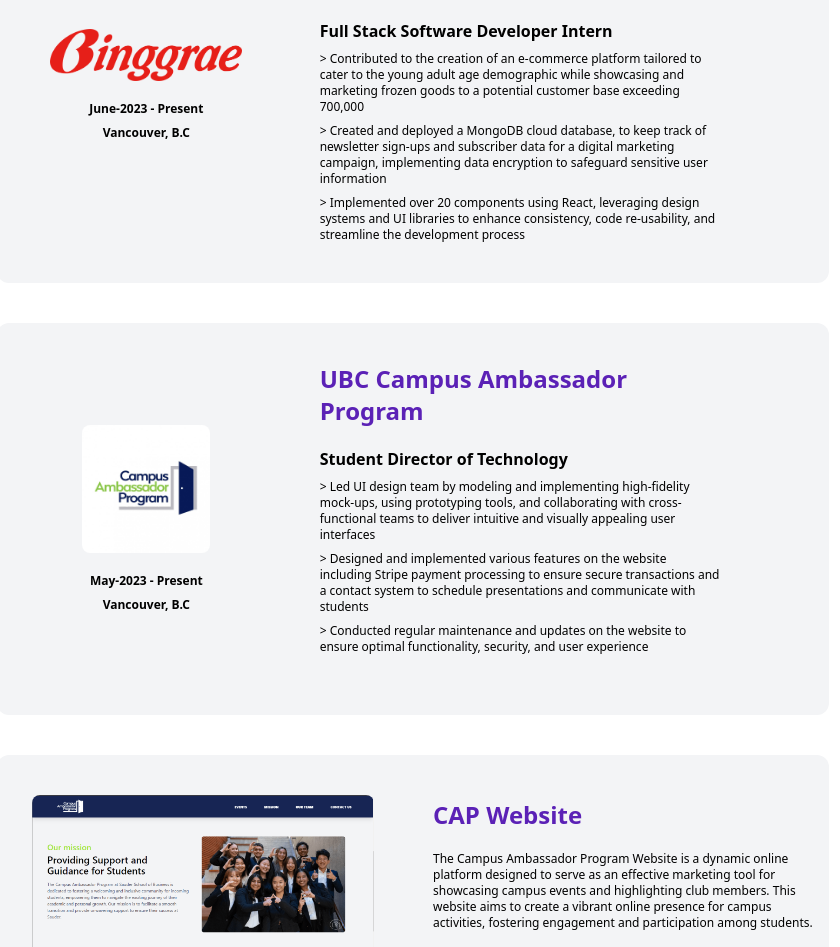
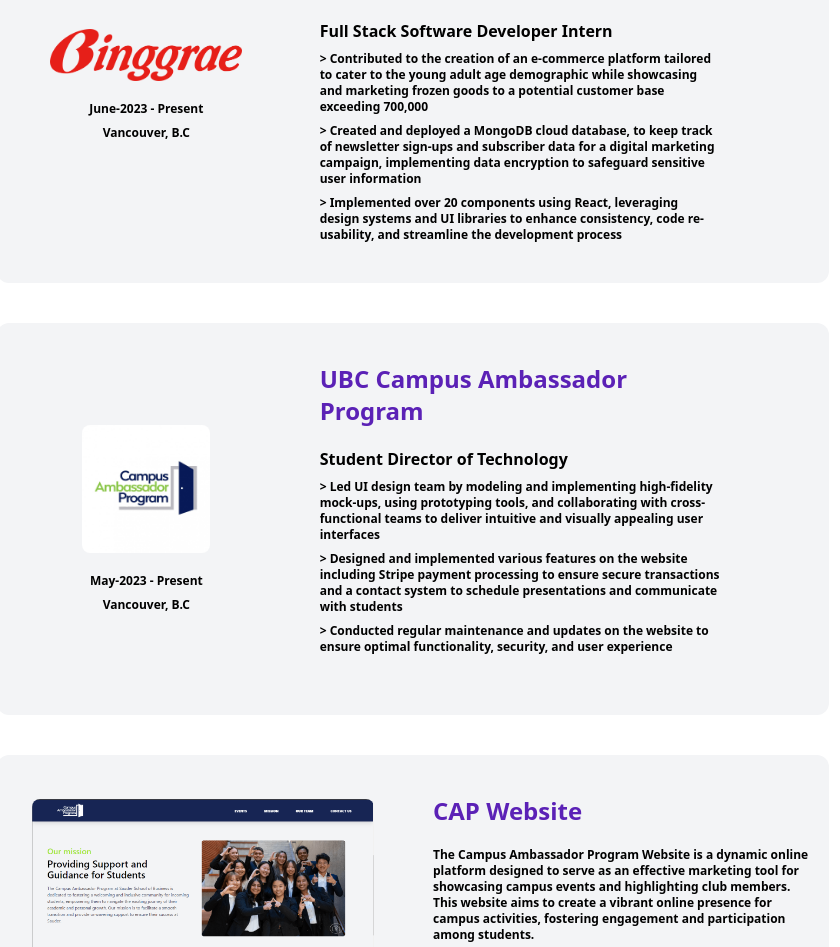
Before and after one commit to Nick-Fong925/NicholasFongPersonalWebsite, a React (Vite) app: page / in a window 1280 px wide. Shown: the part 1305-2252 px from the top of the page, without its empty margins (307-1147 px from the left). Built offline with nearby package versions, Linux system fonts and the light colour scheme.

Commit message:
made font bold

```diff
--- a/src/components/BinggraeWorkExperience.jsx
+++ b/src/components/BinggraeWorkExperience.jsx
@@ -16,11 +16,11 @@
         <div className="md:w-1/2">
           <h2 className="text-2xl font-bold mb-5 text-violet-800">Binggrae</h2>
           <p className="text-black text-m font-bold">Full Stack Software Developer Intern</p>
-          <p className="text-black text-xs mt-2"> {`>`} Contributed to the creation of an e-commerce platform tailored to cater to the young adult age demographic while
+          <p className="text-black text-xs mt-2 font-semibold"> {`>`} Contributed to the creation of an e-commerce platform tailored to cater to the young adult age demographic while
 showcasing and marketing frozen goods to a potential customer base exceeding 700,000</p>
-          <p className="text-black text-xs mt-2"> {`>`} Created and deployed a MongoDB cloud database, to keep track of newsletter sign-ups and subscriber data for a
+          <p className="text-black text-xs mt-2 font-semibold"> {`>`} Created and deployed a MongoDB cloud database, to keep track of newsletter sign-ups and subscriber data for a
 digital marketing campaign, implementing data encryption to safeguard sensitive user information</p>
-          <p className="text-black text-xs mt-2"> {`>`} Implemented over 20 components using React, leveraging design systems and UI libraries to enhance consistency,
+          <p className="text-black text-xs mt-2 font-semibold"> {`>`} Implemented over 20 components using React, leveraging design systems and UI libraries to enhance consistency,
 code re-usability, and streamline the development process</p>
 
 
--- a/src/components/CAPWorkExperience.jsx
+++ b/src/components/CAPWorkExperience.jsx
@@ -13,11 +13,11 @@
         <div className="md:w-1/2">
           <h2 className="text-2xl font-bold mb-5 text-violet-800">UBC Campus Ambassador Program</h2>
           <p className="text-black text-m font-bold">Student Director of Technology</p>
-          <p className="text-black text-xs mt-2"> {`>`} Led UI design team by modeling and implementing high-fidelity mock-ups, using prototyping tools, and
+          <p className="text-black text-xs mt-2 font-semibold"> {`>`} Led UI design team by modeling and implementing high-fidelity mock-ups, using prototyping tools, and
 collaborating with cross-functional teams to deliver intuitive and visually appealing user interfaces</p>
-          <p className="text-black text-xs mt-2"> {`>`} Designed and implemented various features on the website including Stripe payment processing to ensure secure
+          <p className="text-black text-xs mt-2 font-semibold"> {`>`} Designed and implemented various features on the website including Stripe payment processing to ensure secure
 transactions and a contact system to schedule presentations and communicate with students</p>
-          <p className="text-black text-xs mt-2"> {`>`} Conducted regular maintenance and updates on the website to ensure optimal functionality, security, and user
+          <p className="text-black text-xs mt-2 font-semibold"> {`>`} Conducted regular maintenance and updates on the website to ensure optimal functionality, security, and user
 experience</p>
           <div className="flex space-x-4 mt-5 items-center">
 
--- a/src/components/CodingLanguages.jsx
+++ b/src/components/CodingLanguages.jsx
@@ -58,7 +58,7 @@
             }`}
           >
             <img src={languages.logo} alt={languages.name} className="w-6 h-6 md:w-8 md:h-8 mr-2 md:mr-4" />
-            <span className="md:text-xs lg:text-m">{languages.name}</span>
+            <span className="font-bold  md:text-xs lg:text-m">{languages.name}</span>
           </div>
         ))}
       </div>
@@ -75,7 +75,7 @@
             }`}
           >
             <img src={framework.logo} alt={framework.name} className="w-6 h-6 md:w-8 md:h-8 mr-2 md:mr-4" />
-            <span className="md:text-xs lg:text-m">{framework.name}</span>
+            <span className="font-bold md:text-xs lg:text-m">{framework.name}</span>
           </div>
         ))}
       </div>
@@ -92,7 +92,7 @@
             }`}
           >
             <img src={framework.logo} alt={framework.name} className="w-6 h-6 md:w-8 md:h-8 mr-2 md:mr-4" />
-            <span className="md:text-xs lg:text-m">{framework.name}</span>
+            <span className="font-bold  md:text-xs lg:text-m">{framework.name}</span>
           </div>
         ))}
       </div>
@@ -109,7 +109,7 @@
             }`}
           >
             <img src={tool.logo} alt={tool.name} className="w-6 h-6 md:w-8 md:h-8 mr-2 md:mr-4" />
-            <span className="md:text-xs lg:text-m">{tool.name}</span>
+            <span className="font-bold md:text-xs lg:text-m">{tool.name}</span>
           </div>
         ))}
       </div>
--- a/src/components/Project.jsx
+++ b/src/components/Project.jsx
@@ -30,7 +30,7 @@
         </div>
         <div className="md:w-1/2">
           <h2 className="text-2xl font-bold mb-5 text-violet-800">{title}</h2>
-          <p className="text-black text-xs">{description}</p>
+          <p className="text-black text-xs font-semibold">{description}</p>
           <div className="flex space-x-4 mt-5 items-center">
             <a href={githubLink} target="_blank" rel="noopener noreferrer">
               <img src={GithubLogo} alt="Github Icon" className="w-6 h-6" />
--- a/src/components/TyperWriter.jsx
+++ b/src/components/TyperWriter.jsx
@@ -7,7 +7,7 @@
   const [showBlinkingI, setShowBlinkingI] = useState(false);
   const [currentIndex, setCurrentIndex] = useState(0);
   const textArray = [
-    'Hi, my name is,',
+    'Hi, my name is',
     'Nicholas Fong.',
     'Aspiring Software Engineer.',
   ];
```
